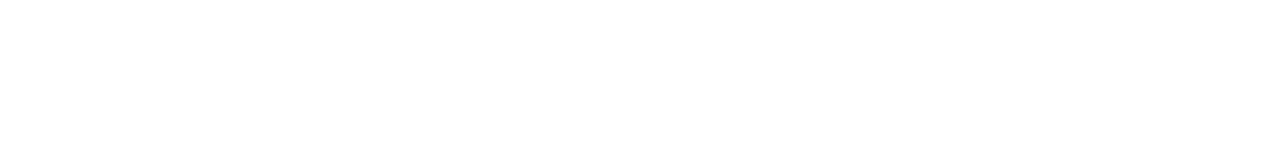
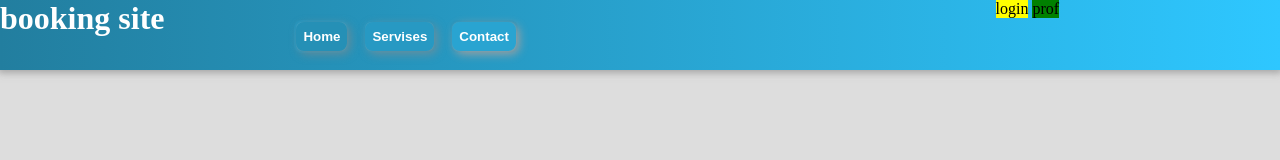
Before and after one commit to 3tshhh/1stwebPro, a plain HTML site: page Contact.html in a window 1280 px wide. Drawn offline with Linux system fonts and the light colour scheme.

Commit message:
setting up v0.022

```diff
--- a/Contact.html
+++ b/Contact.html
@@ -0,0 +1,41 @@
+<!DOCTYPE html>
+<html lang="en">
+<head>
+    <meta charset="UTF-8">
+    <meta name="viewport" content="width=device-width, initial-scale=1.0">
+    <title>Contact</title>
+    <link rel="stylesheet" href="navbar.css">
+</head>
+<body>
+    <div class="page">
+        <div id="nav-bar">
+            <header>
+                <h1>booking site</h1>
+            </header>
+            <nav>
+                <ul>
+                    <li><button class="buttonone">Home</button></li>
+                    <li><button class="buttontwo">Servises</button></li>
+                    <li><button class="buttonthree">Contact</button></li>
+                </ul>
+            </nav>
+                    <div class="prof"><div class="login">login</div>
+                    <div class="proff">prof</div>
+        </div>
+        <div class="Instructors">
+
+        </div>
+
+
+
+
+
+
+
+
+
+
+
+    </div>
+</body>
+</html>
--- /dev/null
+++ b/navbar.css
@@ -0,0 +1,103 @@
+* {
+    box-sizing: border-box;
+    padding: 0px;
+    margin: 0px;
+}
+.page{
+    background-color: #DDD;
+    height: 100vh;
+    display: grid;
+    grid-template-columns: repeat(9 , 1fr);
+    grid-template-rows: 70px auto 150px;
+    grid-template-areas:    "logo logo logo logo logo logo logo logo logo"
+                            "cont cont cont cont cont cont cont cont cont"
+                            "foot foot foot foot foot foot foot foot foot";
+
+}
+
+#nav-bar{
+    background-image: linear-gradient(to right, #227e9f, #2ec7ff);
+    position: sticky;
+    top: 0px;
+    grid-area: logo;
+    display: grid;
+    grid-template-columns: repeat(9 , 1fr);
+    grid-template-areas:    "ll ll na na na na na pp pp";
+    box-shadow: 0px 1px 7px 2px #888888a6
+
+}
+
+header{
+    color: white;
+    /* background-color: rgb(85, 7, 21); */
+    grid-area: ll;
+}
+
+nav{
+    color: white;
+    grid-area: na;
+    /* background-image: linear-gradient(to right,#2595be ,#34a0c7 ); */
+}
+
+.prof{
+    grid-area: pp;
+}
+
+.login{
+    background-color: yellow;
+    display: inline-block;
+}
+
+.proff{
+    display: inline-block;
+    background-color: green;
+}
+
+ul{
+    list-style: none;
+}
+
+ul li{
+    display: inline-block;
+    margin: 20px 0px 0px 10px ;
+    border: 2.3px solid #2595be;
+    border-radius: 8px;
+    -webkit-border-radius: 8px;
+    -moz-border-radius: 8px;
+    -ms-border-radius: 8px;
+    -o-border-radius: 8px;
+    background-color: #349fc5;
+}
+
+button{
+    padding: 5px;
+    border-radius: 8px;
+    color: white;
+    font-weight: bold;
+    box-shadow: 3px 3px 10px 0px #888888a6;
+}
+
+.buttonone{
+    background-color: #2590b6;
+    border: 2.3px solid #2590b6;
+}
+
+.buttontwo{
+    background-color: #2799c3;
+    border: 2.3px solid #2799c3;
+    box-shadow: 3px 3px 10px 0px #8f8c8ca6;
+}
+
+.buttonthree{
+    background-color: #29a4d1;
+    border: 2.3px solid #29a4d1;
+    box-shadow: 3px 3px 10px 0px #a1a1a1;
+}
+
+button:hover{
+    cursor: pointer;
+}
+button:active{
+    background-color: #888888a6;
+    border-color: #888888a6;
+}
```
Also changed, not shown: Home.html (+27 -0 lines), Lessons.html (+27 -0 lines), index.css (+0 -86 lines), index.html (+4 -2 lines).
